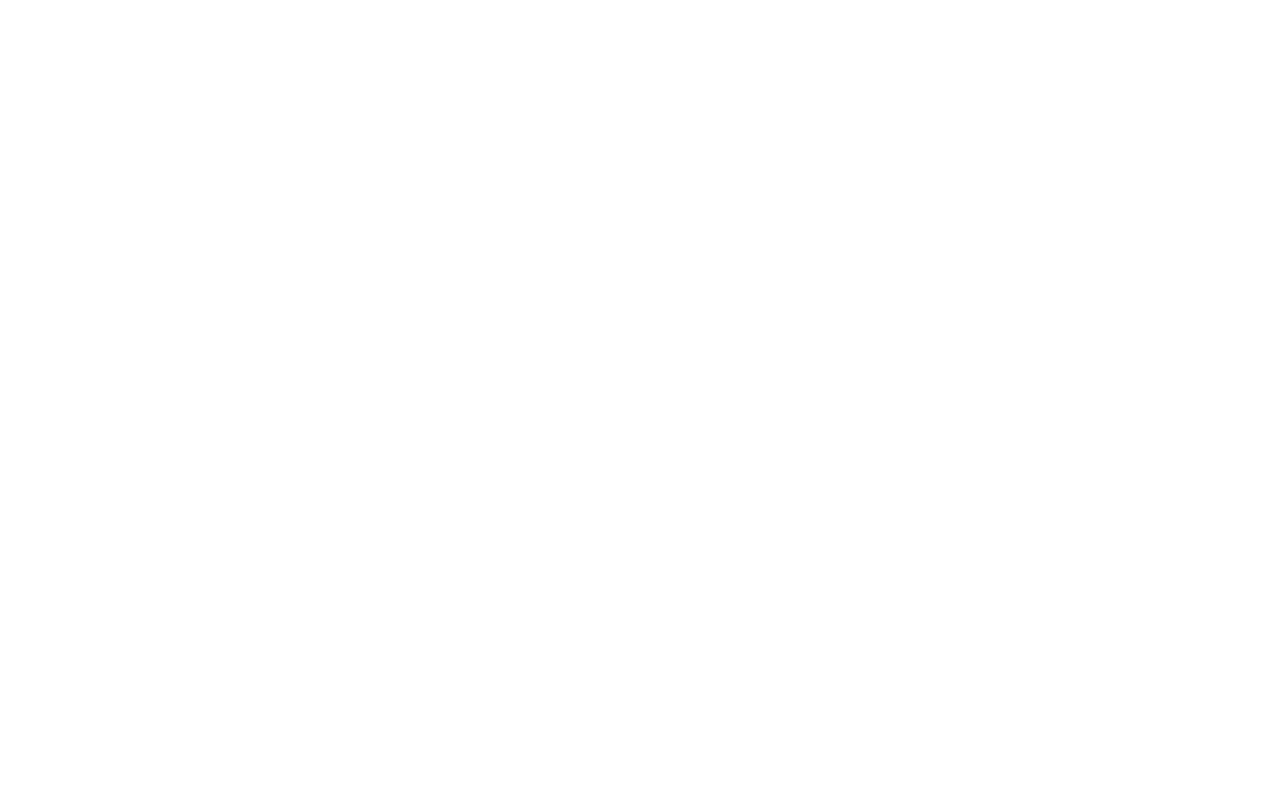
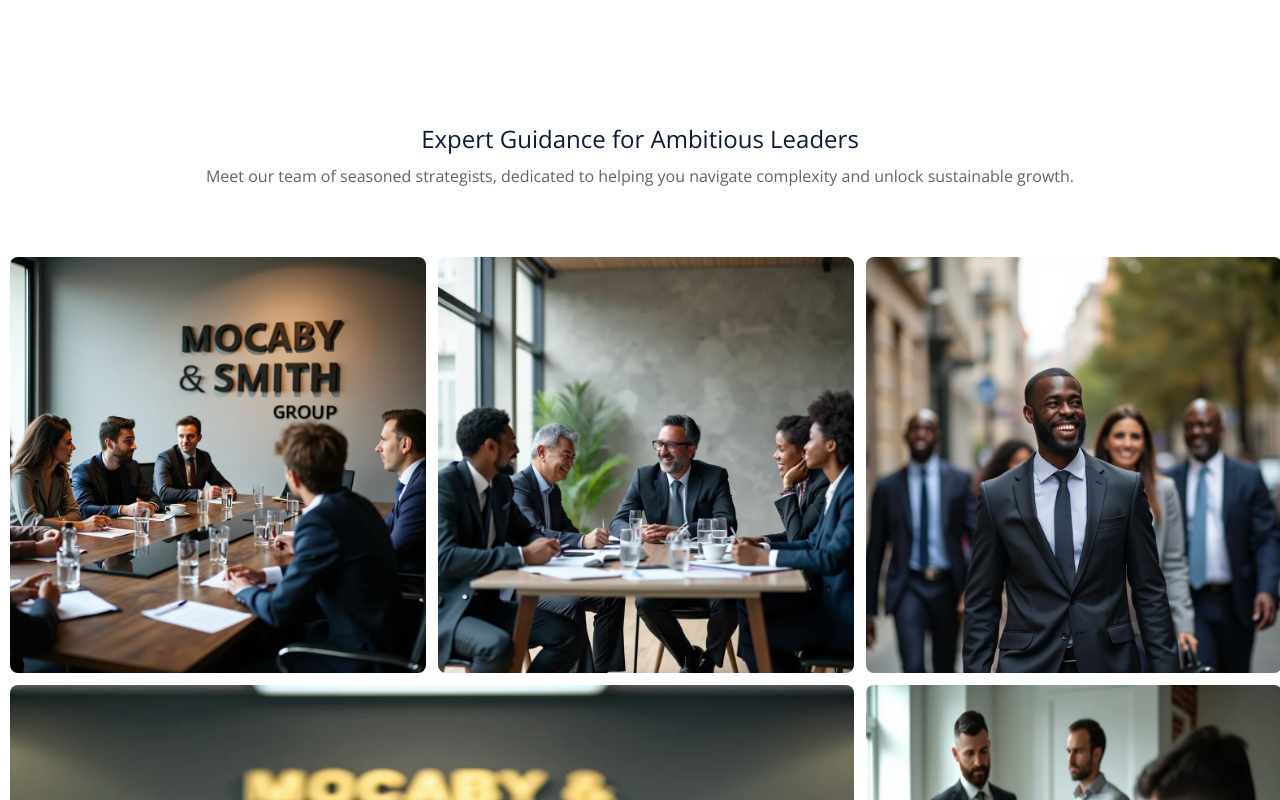
Before and after one commit to LSkhosana/Client-project, a React (Create React App) app in the folder frontend/: page / in a window 1280 px wide. Shown: the part 1920-2720 px from the top of the page. Before the commit the page ends 1842 px from the top, so only its background shows below. Built offline with nearby package versions, Linux system fonts and the light colour scheme.

Commit message:
to be continued

```diff
--- a/frontend/src/CSS/Gallary.css
+++ b/frontend/src/CSS/Gallary.css
@@ -8,8 +8,7 @@
 }
 
 .gallary{
-    margin-left: 100px;
-    margin-right: 100px;
+    padding: 0px 100px 0px 100px;
     margin-top: 200px;
 }
 .gallary-container {
--- a/frontend/src/Pages/Home.jsx
+++ b/frontend/src/Pages/Home.jsx
@@ -2,7 +2,7 @@
 import Navbar from '../Components/Navbar'
 import Hero from '../Components/Hero'
 import About from '../Components/About'
-// import Gallery from '../Components/Gallery'
+import Gallery from '../Components/Gallery'
 // import Services from '../Components/Services'
 // import Testimonials from '../Components/Testimonials'
 // import More from '../Components/More.jsx'
@@ -14,9 +14,9 @@
     <>
     <Navbar />
     <Hero />
-     <About />
-    {/*<Gallery/>
-    <Services/>
+    <About />
+    <Gallery/>
+    {/*<Services/>
     <More/>
     <Testimonials/>
     <Footer/> */}
```
